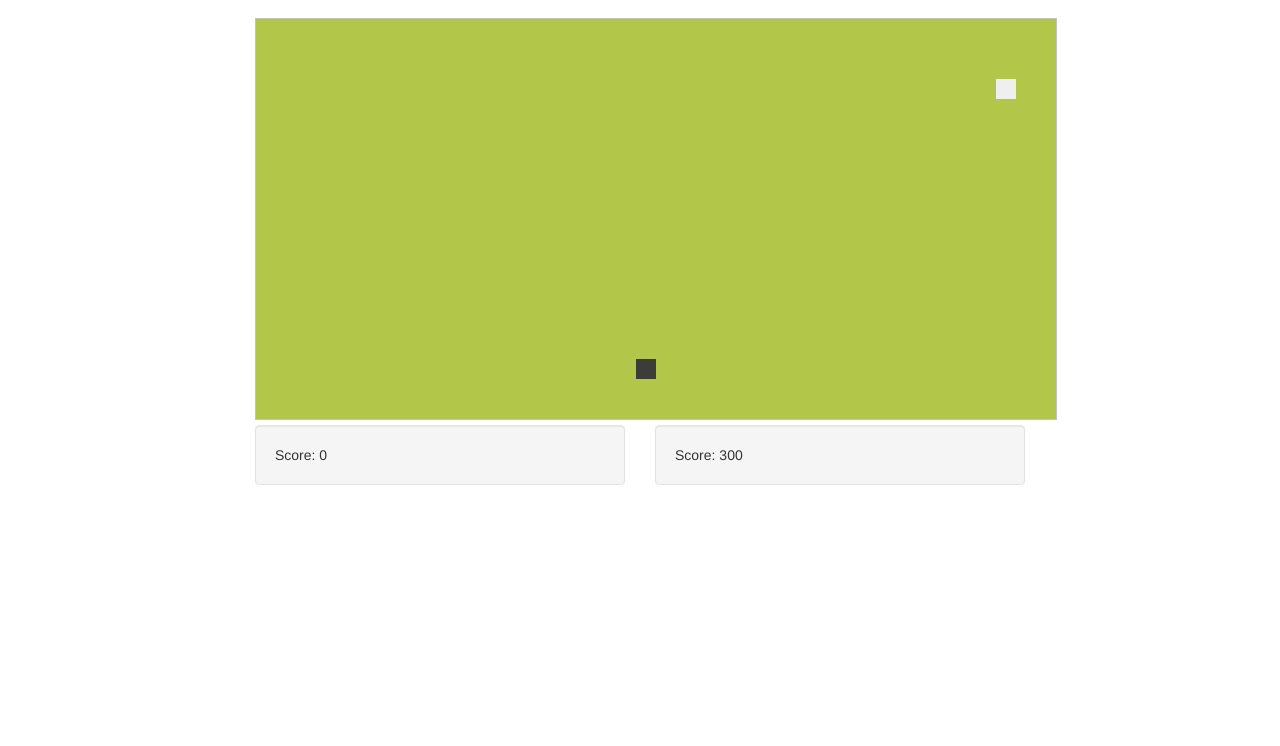
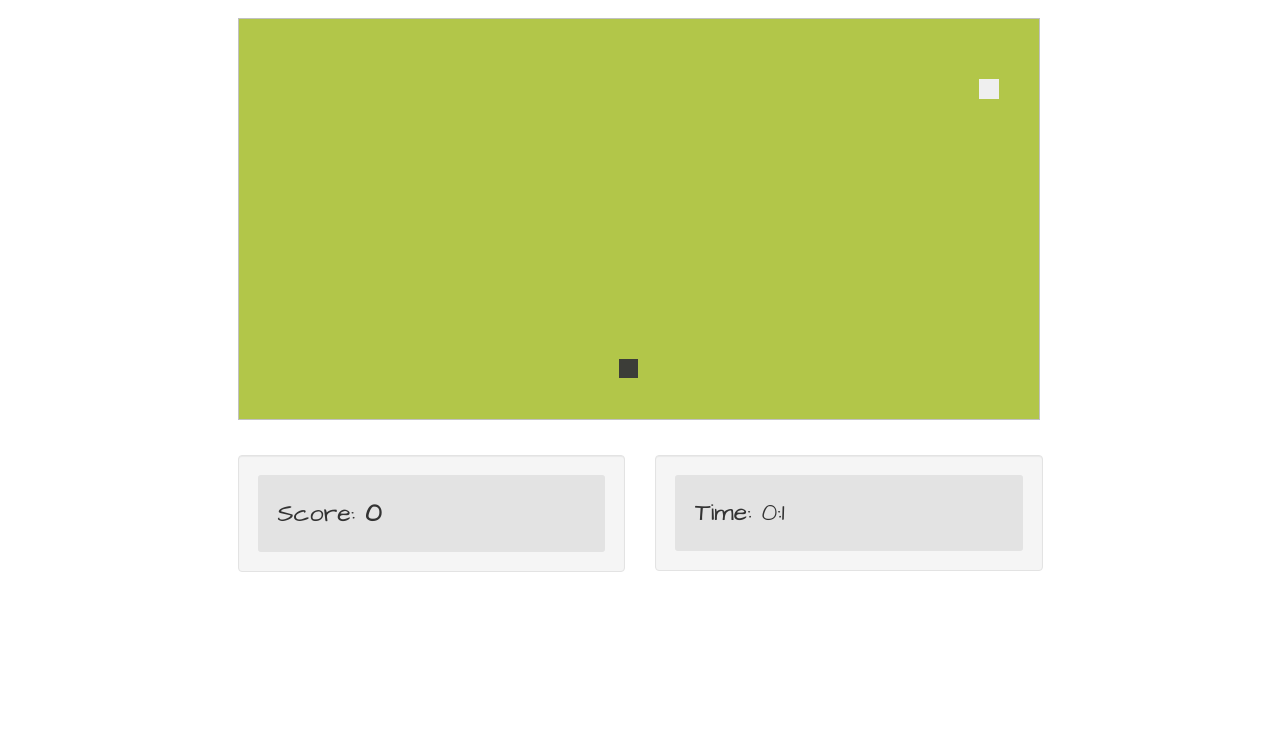
Before and after one commit to frvasileva/Snake-Game, a plain HTML site: page index.html in a window 1280 px wide. Shown: the part 54-800 px from the top of the page. Drawn offline with nearby package versions, Linux system fonts and the light colour scheme.

Commit message:
Style.css added

```diff
--- a/index.html
+++ b/index.html
@@ -3,20 +3,22 @@
 <head>
     <title>Snake Game</title>
     <link href="https://maxcdn.bootstrapcdn.com/bootstrap/3.3.7/css/bootstrap.min.css" rel="stylesheet" integrity="sha384-BVYiiSIFeK1dGmJRAkycuHAHRg32OmUcww7on3RYdg4Va+PmSTsz/K68vbdEjh4u" crossorigin="anonymous">
+    <link href="https://fonts.googleapis.com/css?family=Architects+Daughter" rel="stylesheet">
+    <link href="style.css" rel="stylesheet" />
 </head>
 <body>
     <nav class="navbar navbar-inverse">
-        <div class="container" style="max-width: 800px;">
+        <div class="container">
             <div class="navbar-header">
                 <a class="navbar-brand" href="#">Snake</a>
             </div>
             <ul class="nav navbar-nav">
-                <li><a href="https://github.com/frvasileva">Github</a></li>
+                <li><a href="https://github.com/frvasileva/Snake-Game">Github</a></li>
                 <li><a href="https://www.linkedin.com/in/fankavasileva?">About me</a></li>
             </ul>
         </div>
     </nav>
-    <div class="container" style="max-width: 800px;">
+    <div class="container">
 
 
         <div class="row">
@@ -24,13 +26,10 @@
                 <div id="canvasWrapper">
                     <div id="canvasContainer"></div>
                 </div>
-
-                <!--<button type="button" class="btn btn-warning">Pause</button>-->
-
             </div>
         </div>
 
-        <div class="row">
+        <div class="row scoring-row">
             <div class="col-md-6">
                 <div class="well">
                     <div class="scoring-wrapper">
@@ -43,10 +42,12 @@
             <div class="col-md-6">
                 <div class="well">
                     <div class="scoring-wrapper">
-                        <span id="userScore">Score: 300</span>
+                        Time:
+                        <span id="userTime">0</span>
                     </div>
                 </div>
             </div>
+
         </div>
     </div>
 
@@ -61,6 +62,8 @@
 
         var setTimeoutInterval = 200;
         var direction;
+        var timer;
+        var endOfGame = false;
 
         var food = getRandomPosition();
         var snakeHead = getRandomPosition();
@@ -90,7 +93,7 @@
             resetPosition();
 
             ctx.fillStyle = "#3c3d38";
-            ctx.fillRect(snakeHead.x, snakeHead.y, size, size);
+            ctx.fillRect(snakeHead.x, snakeHead.y, size - 1, size - 1);
 
             if (food.x == snakeHead.x && food.y == snakeHead.y) {
                 food = getRandomPosition();
@@ -106,19 +109,43 @@
             for (var i = 0; i < snakeSize; i++) {
 
                 if (snakeTail[i].x == snakeHead.x && snakeTail[i].y == snakeHead.y)
-                    snakeSize = 0;
+                    endOfGame = true;
 
-                ctx.fillRect(snakeTail[i].x, snakeTail[i].y, size, size);
+                ctx.fillStyle = "#3f444c";
+                ctx.fillRect(snakeTail[i].x, snakeTail[i].y, size - 1, size - 1);
             }
 
             snakeTail = snakeTail.slice(0, snakeSize);
 
             drawFood();
 
-            setTimeout(draw, setTimeoutInterval);
+            if (!endOfGame) {
+                setTimeout(draw, setTimeoutInterval);
+            }
         }
 
+        var seconds;
+        var minutes = 0;
+        var timeinterval = setInterval(function () {
+
+            if (typeof seconds !== 'undefined') {
+                seconds++;
+                if (seconds == 60) {
+                    minutes++;
+                    seconds = 0;
+                }
+
+                document.getElementById("userTime").innerHTML = minutes + ":" + seconds;
+            }
+
+        }, 1000);
+
         function changeDirection() {
+
+            if (typeof direction === 'undefined') {
+                seconds = 0;
+            }
+
             switch (direction) {
                 case 0:
                     snakeHead.y = snakeHead.y - size;
@@ -210,7 +237,8 @@
 
         createCanvas();
 
-        draw();
+        if (!endOfGame)
+            draw();
 
         drawFood();
 
--- /dev/null
+++ b/style.css
@@ -0,0 +1,21 @@
+.container {
+    max-width: 835px;
+}
+
+.scoring-wrapper {
+    font-family: 'Architects Daughter', cursive;
+    font-size: 25px;
+    background-color: #e3e3e3;
+    display: block;
+    padding: 20px;
+    border-radius: 3px;
+}
+
+.scoring-row {
+    margin-top: 30px;
+}
+
+#userScore {
+    font-weight: bold;
+    font-size: 26px;
+}
```
